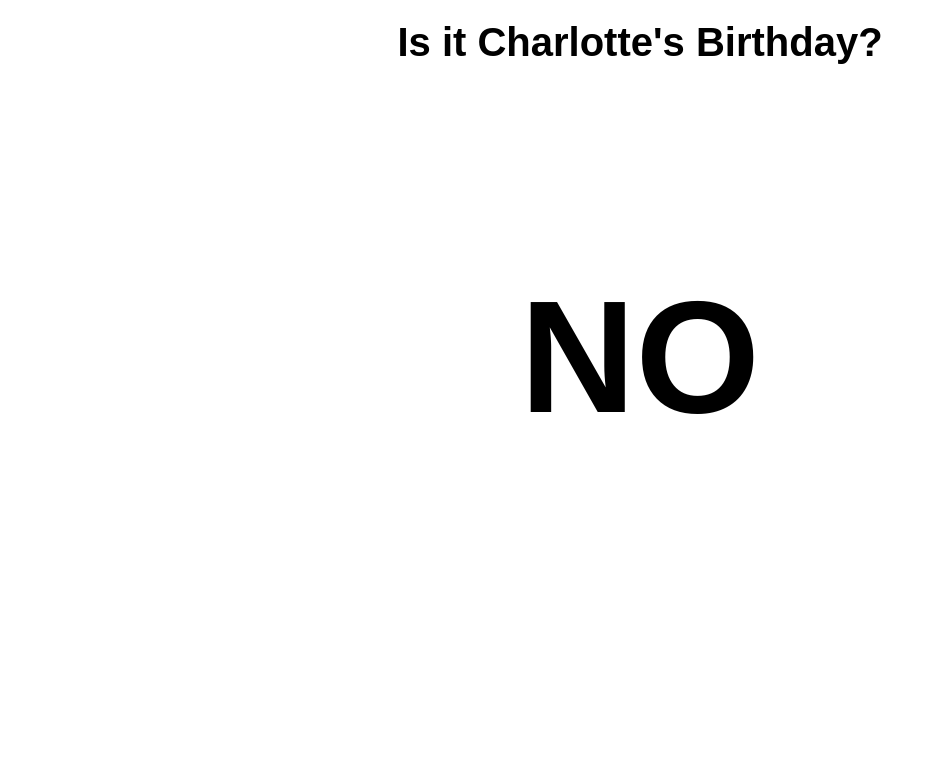
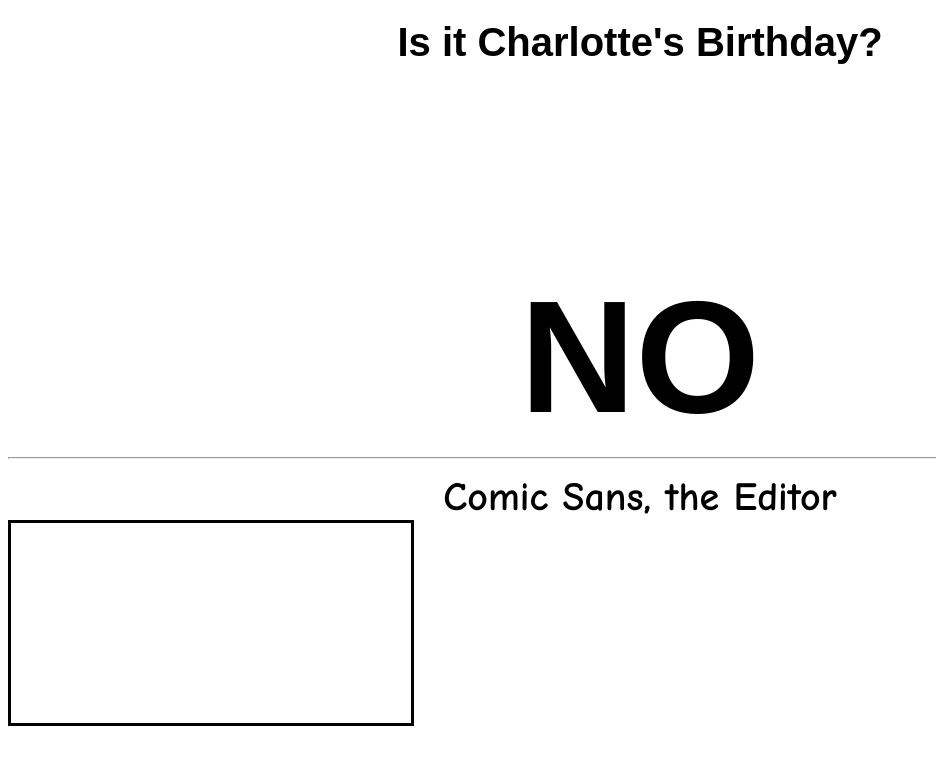
Before and after one commit to aih/isitcharlottesbirthday, a plain HTML site: page index.html in a window 1280 px wide. Shown: the whole page, without its empty margins (0-936 px from the left). Drawn offline with nearby package versions, Linux system fonts and the light colour scheme.

Commit message:
Add an editor

```diff
--- a/index.html
+++ b/index.html
@@ -13,6 +13,22 @@
     text-decoration: none;
     color: black;
    }
+   #editorlabel{
+       margin-top: 15px;
+       font-weight: bold;
+       font-size: 30pt;
+       font-family: Comic Sans MS;
+        }
+
+   #editor{
+       height: 200px;
+       width: 400px;
+       font-size: 12pt;
+       font-family: Comic Sans MS;
+       border: 3px solid black;
+        }
+
+
     .answer{
     display: inline-block;
     margin-top: 200px;
@@ -28,9 +44,13 @@
   </style>
 <body ng-app="myApp" ng-controller="birthdayController" ng-cloak>
   <div id="pagetitle">Is it Charlotte's Birthday?</div>
-<div id="no" class="answer" ng-if="!isBirthday">NO</div>
-<div id="yes" class="answer" ng-if="isBirthday">YES</div>
-<div ng-hide=true >{{date.getMonth()}}-{{date.getDate()}}</div>
+  <div id="no" class="answer" ng-if="!isBirthday">NO</div>
+  <div id="yes" class="answer" ng-if="isBirthday">YES</div>
+  <div ng-hide=true >{{date.getMonth()}}-{{date.getDate()}}</div>
+  <hr/>
+    <div id="editorlabel">Comic Sans, the Editor</div>
+    <div contenteditable id="editor"></div>
+
 <script src="https://ajax.googleapis.com/ajax/libs/angularjs/1.4.2/angular.min.js"></script>
 <script>
 var myApp = angular.module('myApp',[]);
```
